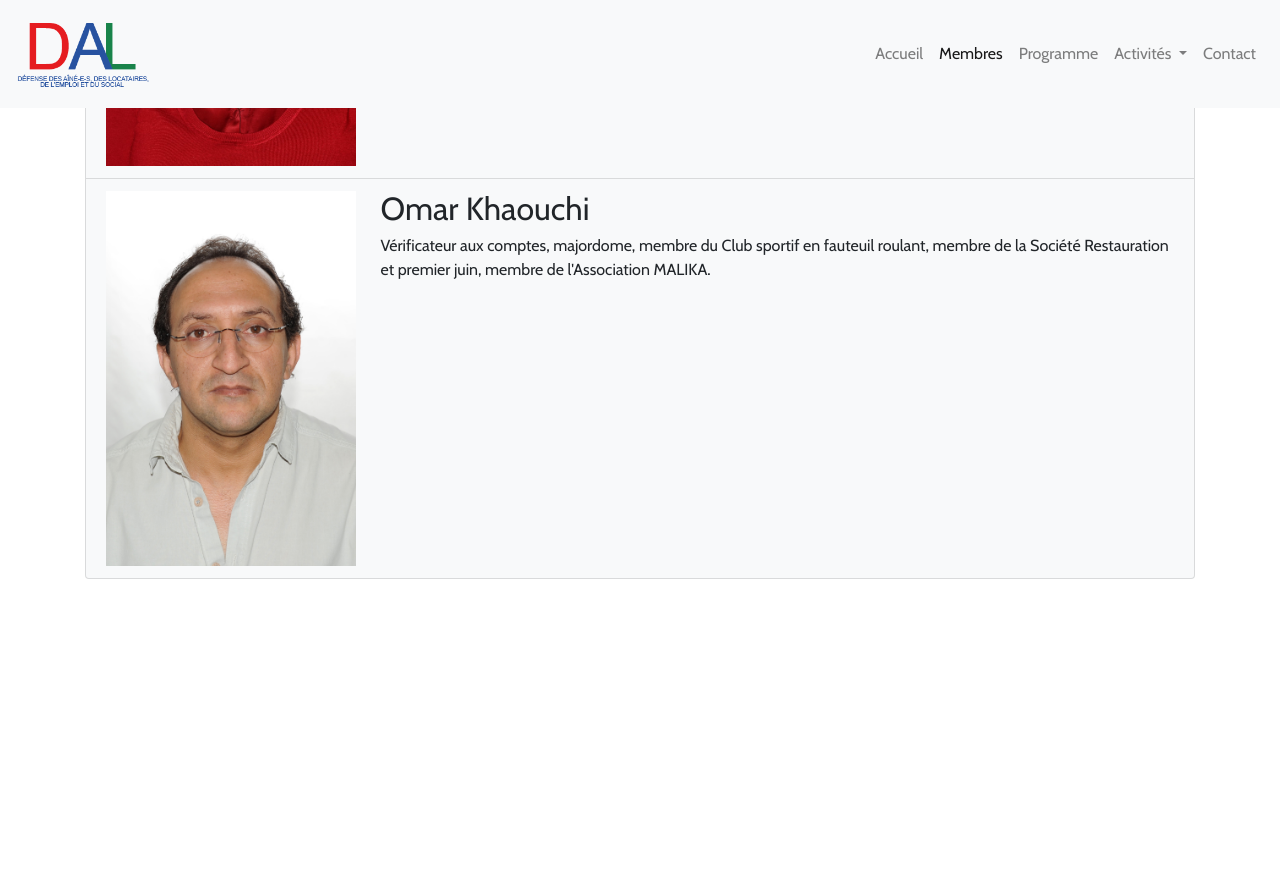
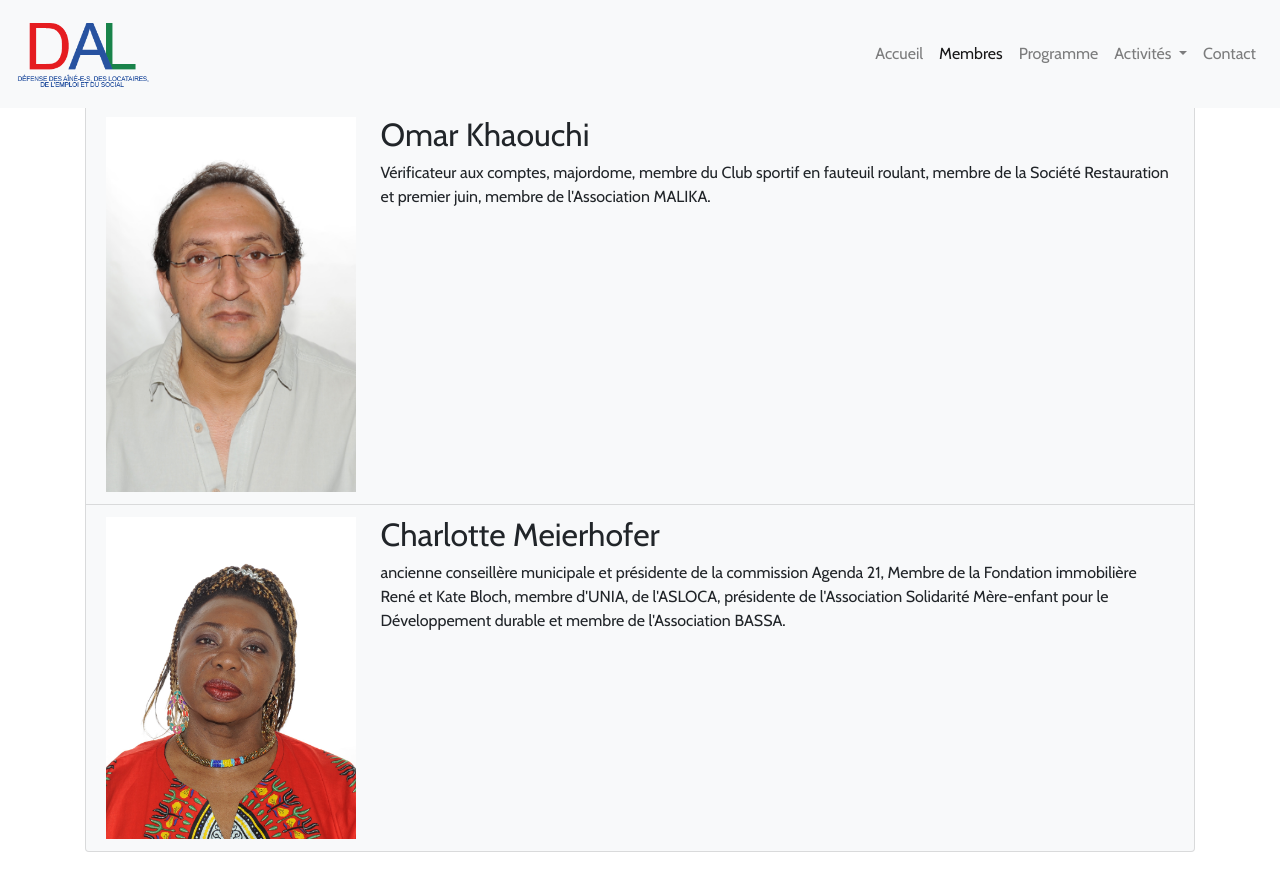
Before and after one commit to SimonNtz/DAL_web, a Jekyll site: the page built from membres/index.html, in a window 1280 px wide and 900 px high, scrolled down 2831 px. Shown: the top 891 px of the window. Built offline with Jekyll 4.4.1, drawn with Linux system fonts in a browser that asks for light colours; nearby versions of some CDN libraries; before the commit the page ends 3458 px from its top, so only the background shows below that.

Commit message:
Add new member list-group item and change a member's photo

```diff
--- a/_data/members.json
+++ b/_data/members.json
@@ -54,5 +54,13 @@
       "img": {
         "src": "omar-khaouchi.jpg"
       }
+  },
+  {
+      "name": "Charlotte Meierhofer",
+      "description": "ancienne conseillère municipale et présidente de la commission Agenda 21, Membre de la Fondation immobilière René et Kate Bloch, membre d'UNIA, de l'ASLOCA, présidente de l'Association Solidarité Mère-enfant pour le Développement durable et membre de l'Association BASSA.
+",
+      "img":{
+        "src": "charlotte-meierhofer.jpg"
+    }
   }
 ]
```
Also changed, not shown: assets/img/members/charlotte-meierhofer.jpg (renamed from assets/img/members/charlotte.jpg), assets/img/members/christian-zaugg.jpg.
